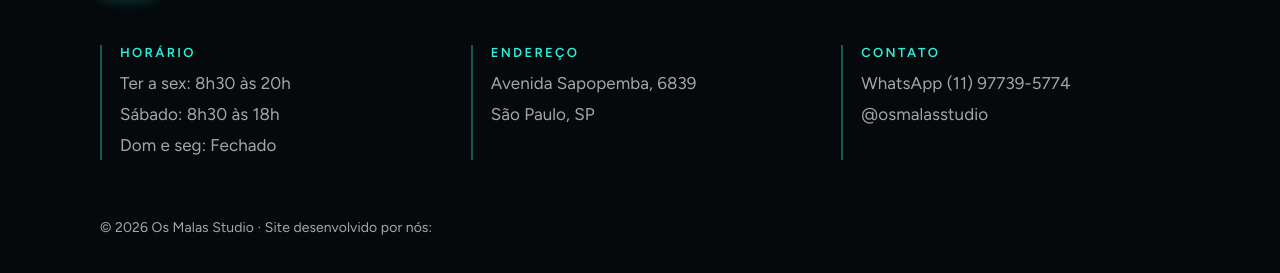
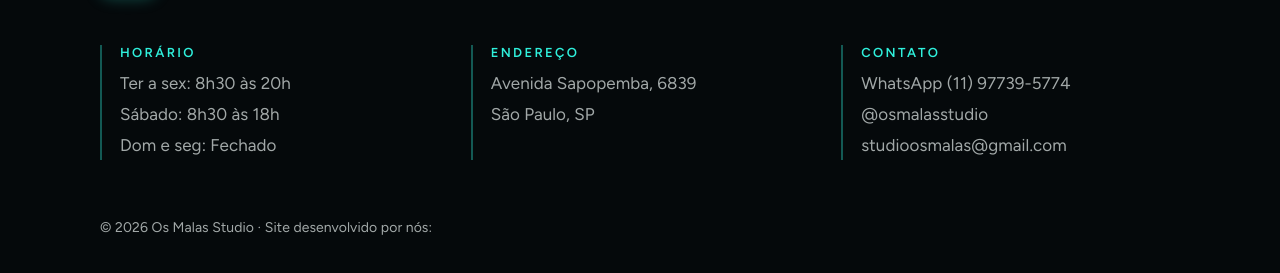
Before and after one commit to HenriqueSales2/akitas-project, a plain HTML site: page index.html in a window 1280 px wide. Shown: the part 3547-3820 px from the top of the page. Drawn offline with Linux system fonts and the light colour scheme; no server answers.

Commit message:
feat: adiciona o email do barbeiro na pagina

```diff
--- a/index.html
+++ b/index.html
@@ -156,7 +156,7 @@
         </div>
         <div>
           <h3>Contato</h3>
-          <p>WhatsApp (11) 97739-5774<br>@osmalasstudio</p>
+          <p>WhatsApp (11) 97739-5774<br>@osmalasstudio<br>studioosmalas@gmail.com</p>
         </div>
       </div>
       <p class="direitos-autorais">© 2026 Os Malas Studio · Site desenvolvido por nós:
```
